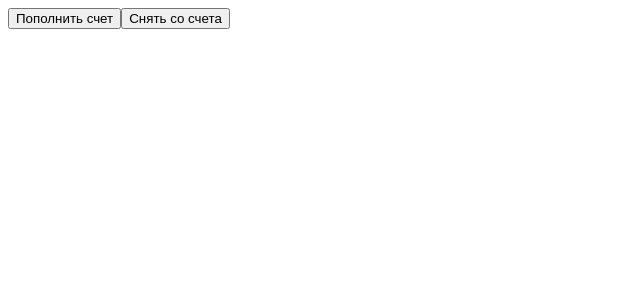
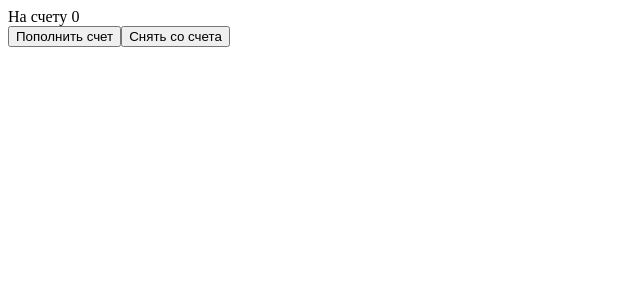
Before and after one commit to fadeyush/redux-beginning, a React (Create React App) app: page / in a window 1280 px wide. Shown: the top 300 px of the page, without its empty margins (0-640 px from the left). Built offline with nearby package versions, Linux system fonts and the light colour scheme.

Commit message:
useDispatch, useSelector

```diff
--- a/package.json
+++ b/package.json
@@ -7,7 +7,7 @@
     "react": "^18.2.0",
     "react-dom": "^18.2.0",
     "react-redux": "^9.1.0",
-    "react-scripts": "5.0.1",
+    "react-scripts": "^5.0.1",
     "redux": "^4.1.2"
   },
   "scripts": {
--- a/src/App.js
+++ b/src/App.js
@@ -1,8 +1,22 @@
+import { useDispatch, useSelector } from "react-redux";
+
 function App() {
+  const dispatch = useDispatch();
+  const cash = useSelector(state => state.cash);
+
+  function addCash(cash) {
+    dispatch({type: "ADD_CASH", payload: cash})
+  }
+
+  function getCash(cash) {
+    dispatch({type: "GET_CASH", payload: cash})
+  }
+
   return (
     <div>
-      <button>Пополнить счет</button>
-      <button>Снять со счета</button>
+      <div>На счету {cash}</div>
+      <button onClick={()=>addCash(Number(prompt()))}>Пополнить счет</button>
+      <button onClick={()=>getCash(Number(prompt()))}>Снять со счета</button>
     </div>
   )
 }
```
Also changed, not shown: 2 other files (tests, documents, lock files or other folders).
